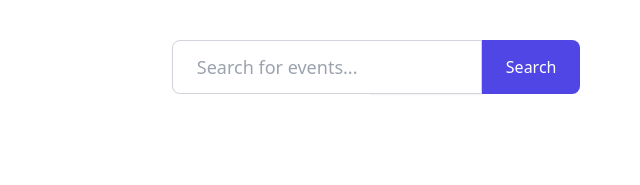
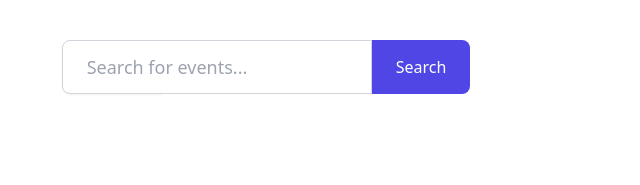
Before and after one commit to Nuhan-Alam/event_management_project, a Django app: template events/templates/events/home.html in a window 1280 px wide. Shown: the part 464-649 px from the top of the page, without its empty margins (374-1014 px from the left). Run offline with Django 5.2, Linux system fonts and the light colour scheme; the template is opened without the code that fills it, so the values that code supplies are empty; some libraries are stand-ins or nearby versions.

Commit message:
search section fixed

```diff
--- a/core/templates/search_section.html
+++ b/core/templates/search_section.html
@@ -1,5 +1,5 @@
 <section class="mt-10 flex items-center justify-center bg-white">
-  <div class="w-full px-4 md:w-1/2">
+  <div class="w-full px-4 ">
     <form method="GET" action="{% url 'search' %}" class="flex flex-col md:flex-row items-center md:items-stretch">
       <input
         type="text"
```
